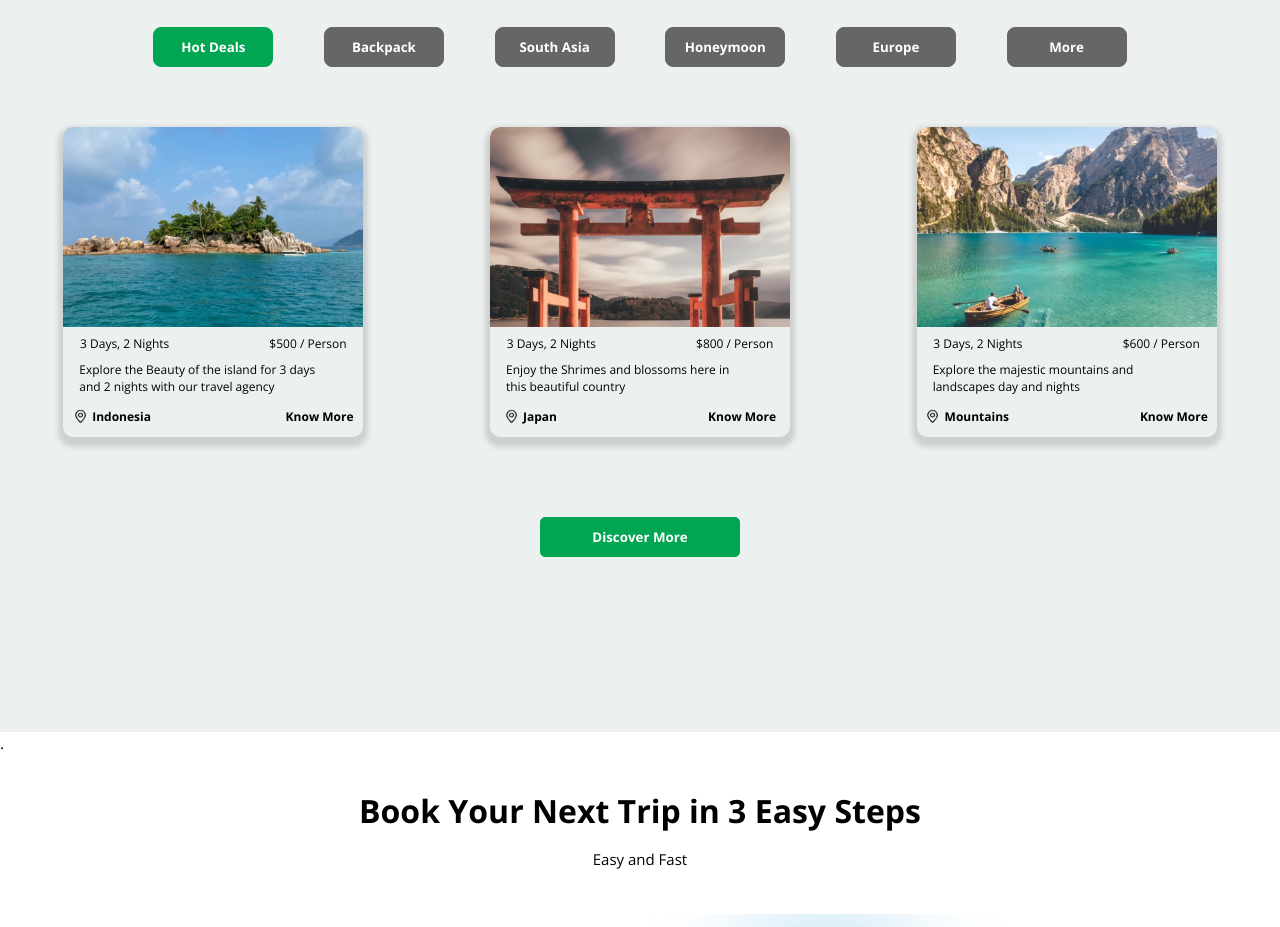
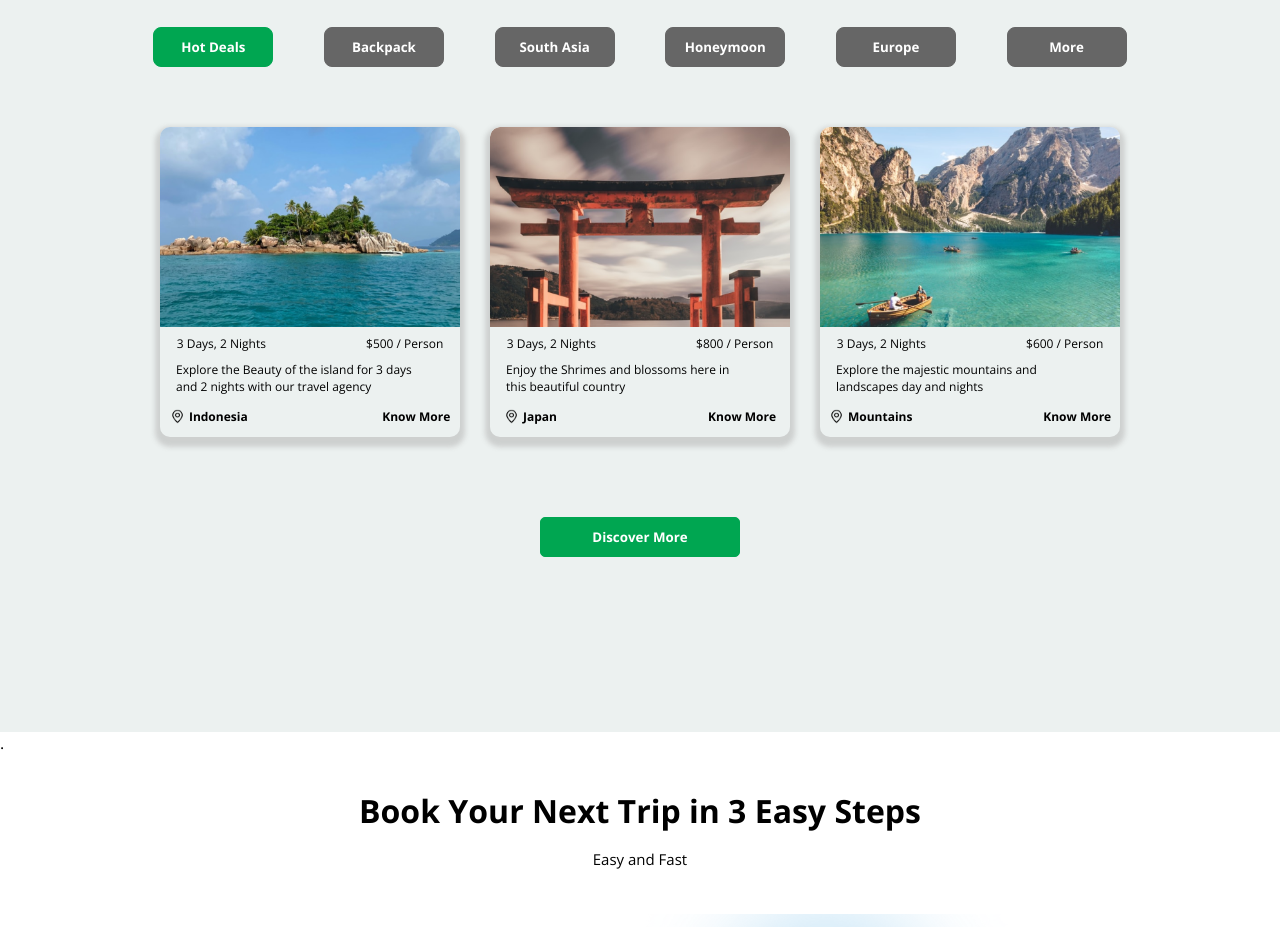
Before and after one commit to morris-codes/Web_App, a plain HTML site: page index.html in a window 1280 px wide. Shown: the part 2762-3689 px from the top of the page. Drawn offline with nearby package versions, Linux system fonts and the light colour scheme.

Commit message:
TravelGoo

```diff
--- a/style.css
+++ b/style.css
@@ -393,8 +393,11 @@ a {
 
 .Packages {
     display: flex;
-    justify-content: space-around;
+    justify-content: space-between;
     margin-bottom: 80px;
+    width: 75%;
+    margin-left: auto;
+    margin-right: auto;
 }
 
 .indonesia_2 {
```
